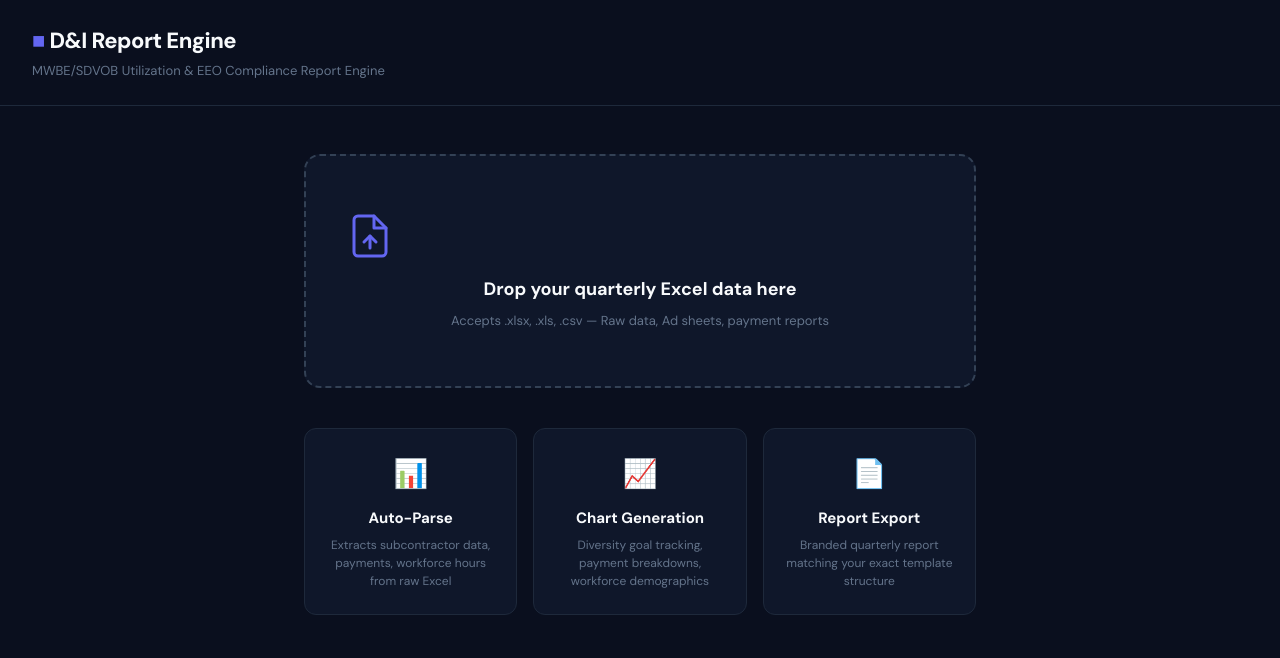
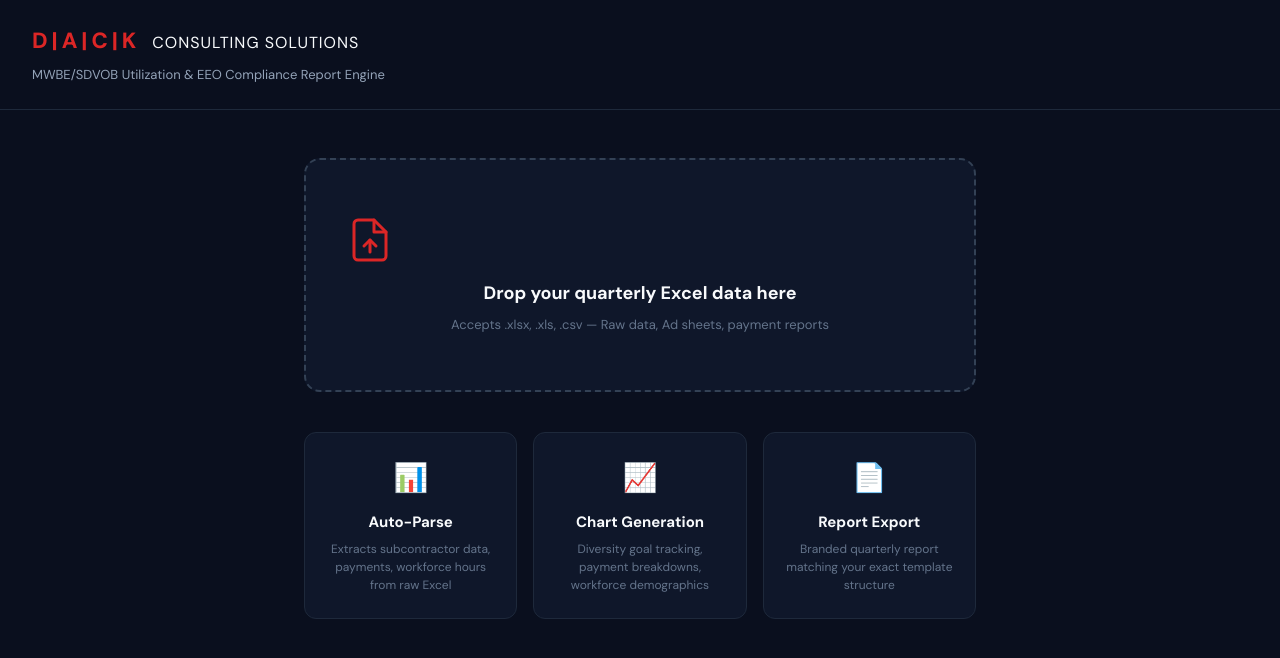
Before and after one commit to khaledbashir/alex, a Next.js app: page / in a window 1280 px wide. Shown: the top 658 px of the page. Built offline with nearby package versions, Linux system fonts and the light colour scheme.

Commit message:
style: Apply DACK corporate branding colors (Red/Slate) and logo typography

```diff
--- a/src/app/page.tsx
+++ b/src/app/page.tsx
@@ -117,7 +117,7 @@ export default function DIReportEngine() {
           >
             <input ref={fileRef} type="file" style={{ display: "none" }} onChange={handleFileUpload} />
             <div style={styles.uploadIcon as React.CSSProperties}>
-              <svg width="48" height="48" viewBox="0 0 24 24" fill="none" stroke="#6366f1" strokeWidth="1.5" strokeLinecap="round" strokeLinejoin="round">
+              <svg width="48" height="48" viewBox="0 0 24 24" fill="none" stroke="#dc2626" strokeWidth="1.5" strokeLinecap="round" strokeLinejoin="round">
                 <path d="M14 2H6a2 2 0 0 0-2 2v16a2 2 0 0 0 2 2h12a2 2 0 0 0 2-2V8z" />
                 <polyline points="14 2 14 8 20 8" />
                 <line x1="12" y1="18" x2="12" y2="12" />
@@ -235,8 +235,8 @@ export default function DIReportEngine() {
     { group: "Unknown", count: totalUnknown, pct: totalHeadcount ? (totalUnknown / totalHeadcount) * 100 : 0 },
   ].filter(d => d.count > 0);
 
-  const COLORS: Record<string, string> = { MBE: "#6366f1", WBE: "#ec4899", SDVOB: "#f59e0b", "Non-MWBE": "#64748b" };
-  const PIE_COLORS = ["#3b82f6", "#8b5cf6", "#ec4899", "#14b8a6", "#f59e0b", "#94a3b8"];
+  const COLORS: Record<string, string> = { MBE: "#dc2626", WBE: "#ec4899", SDVOB: "#f59e0b", "Non-MWBE": "#64748b" };
+  const PIE_COLORS = ["#3b82f6", "#334155", "#ec4899", "#14b8a6", "#f59e0b", "#94a3b8"];
 
   const totalDiversity = ["MBE", "WBE", "SDVOB"].reduce((a, c) => a + (cats[c]?.contract || 0), 0);
 
@@ -267,7 +267,7 @@ export default function DIReportEngine() {
               {isProject2 ? (
                 // Project 2 KPIs
                 [
-                  { label: "Total Contract Value", value: fmt(p2TotalContract), accent: "#6366f1" },
+                  { label: "Total Contract Value", value: fmt(p2TotalContract), accent: "#dc2626" },
                   { label: "Towards Goal", value: fmt(p2TotalTowardsGoal), accent: "#22c55e" },
                   { label: "Total Paid to Date", value: fmt(p2TotalPaid), accent: "#ec4899" },
                   { label: "Total EEO Headcount", value: p2TotalHeadcount.toString(), accent: "#f59e0b" },
@@ -281,7 +281,7 @@ export default function DIReportEngine() {
               ) : (
                 // Project 1 KPIs
                 [
-                  { label: "Total Contract Value", value: fmt(PROJECT.total_contract_value), accent: "#6366f1" },
+                  { label: "Total Contract Value", value: fmt(PROJECT.total_contract_value), accent: "#dc2626" },
                   { label: "MWBE/SDVOB Utilization", value: fmt(totalDiversity), accent: "#22c55e" },
                   { label: "Utilization %", value: pct(totalDiversity / PROJECT.total_contract_value), accent: "#ec4899" },
                   { label: "Firms", value: SUBCONTRACTORS.length.toString(), accent: "#f59e0b" },
@@ -435,8 +435,8 @@ export default function DIReportEngine() {
               <>
                 <div style={styles.kpiGrid as React.CSSProperties}>
                   {[
-                    { label: "Total EEO Headcount", value: p2TotalHeadcount.toLocaleString(), accent: "#6366f1" },
-                    { label: "Total Hours Worked", value: p2TotalHours.toLocaleString(), accent: "#8b5cf6" },
+                    { label: "Total EEO Headcount", value: p2TotalHeadcount.toLocaleString(), accent: "#dc2626" },
+                    { label: "Total Hours Worked", value: p2TotalHours.toLocaleString(), accent: "#334155" },
                     { label: "Firms Reporting", value: [...new Set(P2_EEO.map(r => r.company))].length.toString(), accent: "#ec4899" },
                     { label: "Total Gross Wages", value: fmt(P2_EEO.reduce((s, r) => s + r.gross_wages, 0)), accent: "#3b82f6" },
                   ].map((kpi, i) => (
@@ -502,8 +502,8 @@ export default function DIReportEngine() {
               <>
                 <div style={styles.kpiGrid as React.CSSProperties}>
                   {[
-                    { label: "Total EEO Headcount", value: totalHeadcount.toLocaleString(), accent: "#6366f1" },
-                    { label: "African American", value: `${totalBlack.toLocaleString()} (${pct(totalHeadcount ? totalBlack / totalHeadcount : 0)})`, accent: "#8b5cf6" },
+                    { label: "Total EEO Headcount", value: totalHeadcount.toLocaleString(), accent: "#dc2626" },
+                    { label: "African American", value: `${totalBlack.toLocaleString()} (${pct(totalHeadcount ? totalBlack / totalHeadcount : 0)})`, accent: "#334155" },
                     { label: "Hispanic", value: `${totalHispanic.toLocaleString()} (${pct(totalHeadcount ? totalHispanic / totalHeadcount : 0)})`, accent: "#ec4899" },
                     { label: "Asian", value: `${totalAsian.toLocaleString()} (${pct(totalHeadcount ? totalAsian / totalHeadcount : 0)})`, accent: "#3b82f6" },
                   ].map((kpi, i) => (
@@ -548,7 +548,7 @@ export default function DIReportEngine() {
                               <YAxis stroke="#94a3b8" fontSize={10} width={30} />
                               <Tooltip contentStyle={{ background: "#1e293b", border: "1px solid #334155", borderRadius: 8, color: "#e2e8f0", fontSize: 11 }} />
                               <Bar dataKey="asian" name="Asian" stackId="a" fill="#3b82f6" />
-                              <Bar dataKey="black" name="Black" stackId="a" fill="#8b5cf6" />
+                              <Bar dataKey="black" name="Black" stackId="a" fill="#334155" />
                               <Bar dataKey="hispanic" name="Hispanic" stackId="a" fill="#ec4899" />
                               <Bar dataKey="white" name="White" stackId="a" fill="#14b8a6" />
                               <Bar dataKey="pacific_islander" name="Pacific Isl." stackId="a" fill="#f59e0b" />
@@ -592,7 +592,7 @@ export default function DIReportEngine() {
                   Project No. {PROJECT.project_no} — Contractor: {PROJECT.contractor}
                 </h3>
                 <div style={{ display: "inline-block", padding: "12px 24px", background: "#f1f5f9", borderRadius: 8, border: "2px solid #e2e8f0" }}>
-                  <p style={{ fontSize: 22, fontWeight: 800, color: "#6366f1", margin: 0 }}>{PROJECT.quarter}</p>
+                  <p style={{ fontSize: 22, fontWeight: 800, color: "#dc2626", margin: 0 }}>{PROJECT.quarter}</p>
                   <p style={{ fontSize: 14, color: "#64748b", margin: "4px 0 0", fontWeight: 600 }}>As of {PROJECT.report_date}</p>
                 </div>
               </div>
@@ -796,9 +796,10 @@ function Header({ subtitle }: { subtitle: string }) {
     <div style={styles.header as React.CSSProperties}>
       <div>
         <h1 style={styles.logo as React.CSSProperties}>
-          <span style={{ color: "#6366f1" }}>■</span> D&I Report Engine
+          <span style={{ color: "#dc2626", fontWeight: 900, letterSpacing: "4px" }}>D|A|C|K</span>
+          <span style={{ color: "#f8fafc", fontWeight: 400, marginLeft: 12, fontSize: 16, letterSpacing: "1px" }}>CONSULTING SOLUTIONS</span>
         </h1>
-        <p style={styles.subtitle as React.CSSProperties}>{subtitle}</p>
+        <p style={{ ...styles.subtitle, color: "#94a3b8", marginTop: 8 } as React.CSSProperties}>{subtitle}</p>
       </div>
     </div>
   );
@@ -864,7 +865,7 @@ const styles: Record<string, React.CSSProperties> = {
   processBtn: {
     marginLeft: "auto",
     padding: "10px 24px",
-    background: "#6366f1",
+    background: "#dc2626",
     color: "#fff",
     border: "none",
     borderRadius: 8,
@@ -886,7 +887,7 @@ const styles: Record<string, React.CSSProperties> = {
   // Processing
   processingContainer: { maxWidth: 480, margin: "80px auto", padding: "0 24px", textAlign: "center" },
   progressOuter: { background: "#1e293b", borderRadius: 20, height: 8, overflow: "hidden" },
-  progressInner: { background: "linear-gradient(90deg, #6366f1, #a78bfa)", height: "100%", borderRadius: 20, transition: "width 0.4s ease" },
+  progressInner: { background: "linear-gradient(90deg, #dc2626, #fca5a5)", height: "100%", borderRadius: 20, transition: "width 0.4s ease" },
   progressPct: { fontSize: 36, fontWeight: 800, color: "#f8fafc", margin: "20px 0 32px" },
   stepList: { textAlign: "left" },
   stepItem: { padding: "8px 0", fontSize: 14, color: "#94a3b8", transition: "opacity 0.3s" },
@@ -910,7 +911,7 @@ const styles: Record<string, React.CSSProperties> = {
     borderBottom: "2px solid transparent",
     transition: "all 0.2s",
   },
-  tabActive: { color: "#f8fafc", borderBottom: "2px solid #6366f1" },
+  tabActive: { color: "#f8fafc", borderBottom: "2px solid #dc2626" },
   content: { padding: "24px 32px", maxWidth: 1200, margin: "0 auto" },
 
   // KPIs
@@ -960,7 +961,7 @@ const styles: Record<string, React.CSSProperties> = {
   },
   cellInput: {
     background: "#1e293b",
-    border: "1px solid #6366f1",
+    border: "1px solid #dc2626",
     borderRadius: 4,
     color: "#f8fafc",
     padding: "4px 8px",
@@ -985,18 +986,18 @@ const styles: Record<string, React.CSSProperties> = {
     justifyContent: "space-between",
     alignItems: "flex-start",
     paddingBottom: 20,
-    borderBottom: "3px solid #6366f1",
+    borderBottom: "3px solid #dc2626",
     marginBottom: 28,
   },
   reportSection: { marginBottom: 28 },
-  reportSectionTitle: { fontSize: 16, fontWeight: 800, color: "#0f172a", margin: "0 0 12px", borderLeft: "4px solid #6366f1", paddingLeft: 12 },
+  reportSectionTitle: { fontSize: 16, fontWeight: 800, color: "#0f172a", margin: "0 0 12px", borderLeft: "4px solid #dc2626", paddingLeft: 12 },
   reportText: { fontSize: 13, lineHeight: 1.7, color: "#334155", margin: 0 },
   reportTable: { width: "100%", borderCollapse: "collapse", fontSize: 13, marginTop: 12 },
   reportTh: { textAlign: "left", padding: "10px 12px", background: "#f1f5f9", borderBottom: "2px solid #e2e8f0", color: "#475569", fontWeight: 700, fontSize: 11, textTransform: "uppercase" },
   reportTd: { padding: "10px 12px", borderBottom: "1px solid #f1f5f9", color: "#334155" },
   exportBtn: {
     padding: "12px 28px",
-    background: "#6366f1",
+    background: "#dc2626",
     color: "#fff",
     border: "none",
     borderRadius: 8,
```
